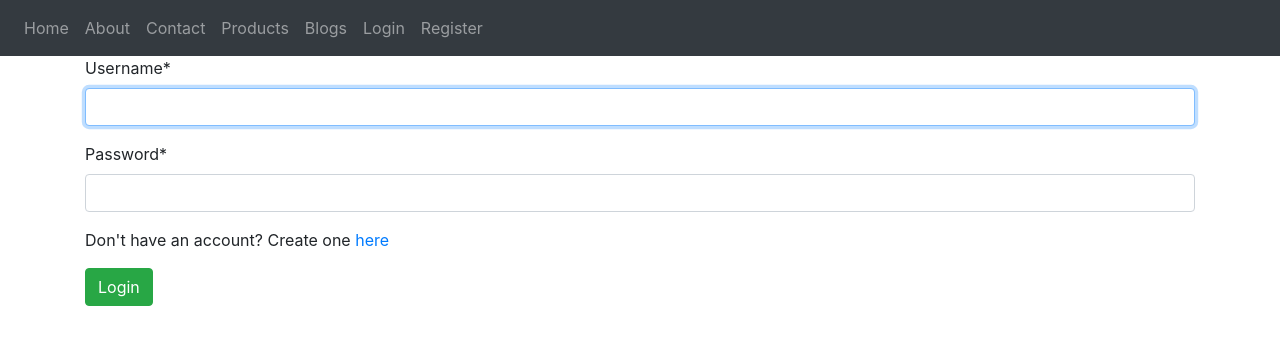
After one commit to undadabed/Django-Website, a Django app: page /login/ in a window 1280 px wide. The commit adds this page. Shown: the top 345 px of the page. Run offline with Django 4.2, Linux system fonts and the light colour scheme; some libraries are stand-ins or nearby versions.

Commit message:
Added login functionality

```diff
--- a/djangowebsite/Products/views.py
+++ b/djangowebsite/Products/views.py
@@ -59,3 +59,6 @@ def product_list_view(request):
         "object_list": queryset
     }
     return render(request, "products/products_list.html", context)
+
+def cart_view(request):
+    return
--- a/djangowebsite/djangowebsite/urls.py
+++ b/djangowebsite/djangowebsite/urls.py
@@ -16,13 +16,17 @@ Including another URLconf
 from django.contrib import admin
 from django.urls import path, include
 
-from pages.views import homepage_view, contact_view, about_view
+from pages.views import homepage_view, contact_view, about_view, register
 
 urlpatterns = [
     path('admin/', admin.site.urls),
+    path('', include("django.contrib.auth.urls")),
+
     path('', homepage_view, name='home'),
     path('about/', about_view),
     path('contact/', contact_view),
+    path('register/', register, name="register"),
+    #path('login/', login_view)
 
     path('products/', include('Products.urls')),
     path('blog/', include('blog.urls')),
--- a/djangowebsite/templates/navbar.html
+++ b/djangowebsite/templates/navbar.html
@@ -14,6 +14,18 @@
       <a class="nav-item nav-link" id="contact" href="/contact">Contact</a>
       <a class="nav-item nav-link" id="products" href="/products">Products</a>
       <a class="nav-item nav-link" id="blog" href="/blog">Blogs</a>
+      {% if user.is_authenticated %}
+      <a class="nav-item nav-link" id="products-create" href="/products/create"
+        >Sell a Product</a
+      >
+      <a class="nav-item nav-link" id="blog-create" href="/blog/create"
+        >Upload a Blog</a
+      >
+      <a class="nav-item nav-link" id="Logout" href="/logout">Logout</a>
+      {% else %}
+      <a class="nav-item nav-link" id="Login" href="/login">Login</a>
+      <a class="nav-item nav-link" id="Register" href="/register">Register</a>
+      {% endif %}
     </div>
   </div>
 </nav>
--- /dev/null
+++ b/djangowebsite/templates/registration/login.html
@@ -0,0 +1,7 @@
+{% extends 'base.html' %} {% block content %} {% load crispy_forms_tags %}
+<form method="post" class="form-group">
+  {% csrf_token %} {{ form|crispy }}
+  <p>Don't have an account? Create one <a href="/register">here</a></p>
+  <button type="submit" class="btn btn-success">Login</button>
+</form>
+{% endblock %}
--- /dev/null
+++ b/djangowebsite/templates/registration/register.html
@@ -0,0 +1,6 @@
+{% extends 'base.html' %} {% block content %} {% load crispy_forms_tags %}
+<form method="POST" class="form-group">
+  {% csrf_token %} {{ form|crispy }}
+  <button type="submit" class="btn btn-success">Register</button>
+</form>
+{% endblock %}
```
Also changed, not shown: djangowebsite/Products/models.py (+8 -0 lines), djangowebsite/djangowebsite/settings.py (+7 -0 lines), djangowebsite/pages/forms.py (added, +17 -0 lines), djangowebsite/pages/views.py (+13 -1 lines), djangowebsite/Products/migrations/0001_initial.py, djangowebsite/blog/migrations/0001_initial.py, djangowebsite/db.sqlite3, djangowebsite/templates/registration/logout.html (added).
